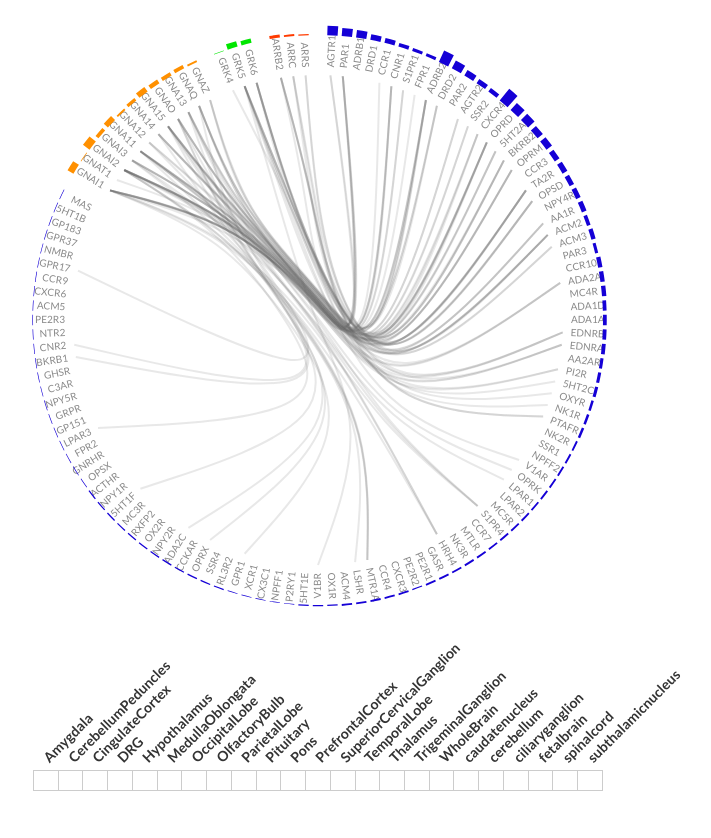
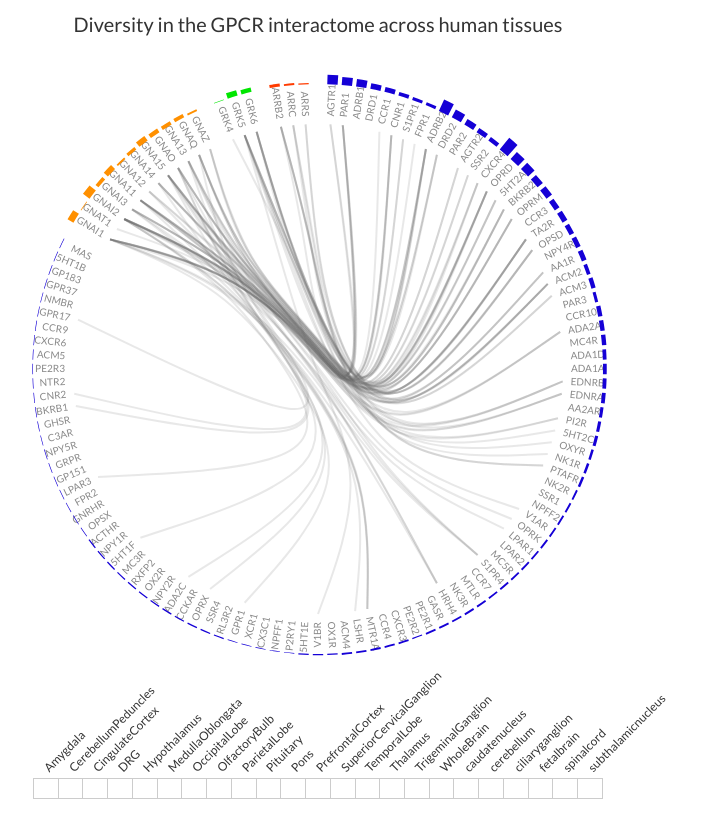
Before and after one commit to GPCRviz/flareplot, a website: page docs/gpcr_interactome_demo.html in a window 1280 px wide. Shown: the whole page, without its empty margins (322-1033 px from the left). Drawn offline with Linux system fonts and the light colour scheme.

Commit message:
Added title and adjusted font

```diff
--- a/docs/css/fingerprintpanel.css
+++ b/docs/css/fingerprintpanel.css
@@ -1,3 +1,4 @@
+
 .fpPanelOuter {
     overflow-x:auto;
     width: 100%;
@@ -18,7 +19,7 @@
 .fpPanel th {
   position: relative;
   padding: 10px;
-  height: 150px;
+  height: 110px;
 }
 
 .fpPanel th span {
@@ -29,6 +30,8 @@
   position: absolute;
   bottom: 0;
   left: 50%;
+  font-weight: normal;
+  font-size:12px;
 }
 
 
--- a/docs/gpcr_interactome_demo.html
+++ b/docs/gpcr_interactome_demo.html
@@ -34,6 +34,8 @@
     <body id="page-top" class="index">
         <div id="skipnav"><a href="#maincontent">Skip to main content</a></div>
         <header>
+            <p>
+            <p>Diversity in the GPCR interactome across human tissues</p>
             <div class="container" id="maincontent" tabindex="-1"></div>
             <script>
                 var flareplot;
```
